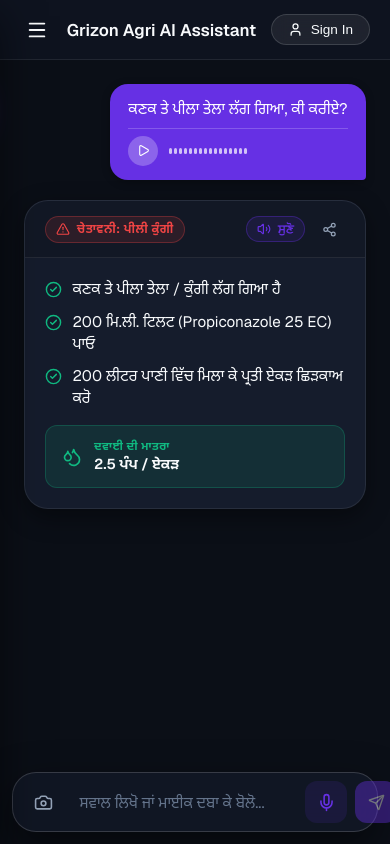
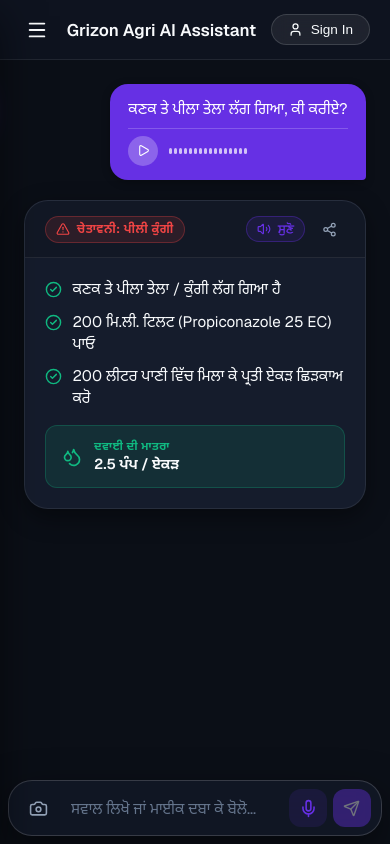
Before and after one commit to ShivamxRaj/grizonAgri, a React (Vite) app in the folder frontend/: page /chat in a window 390 px wide. Built offline with nearby package versions, Linux system fonts and the light colour scheme.

Commit message:
style: implement universal responsive layout for mobile, tablet, and desktop screens

```diff
--- a/frontend/src/styles/globals.css
+++ b/frontend/src/styles/globals.css
@@ -998,13 +998,19 @@ h1, h2, h3, h4, h5, h6 {
   to { opacity: 1; transform: translateY(0); }
 }
 
-/* Responsive adjustments */
+/* Universal Device Responsive Design System */
+.dock-text-input {
+  min-width: 0;
+}
+
 @media (max-width: 768px) {
   .app-sidebar {
     position: fixed;
     top: 0;
     left: 0;
     bottom: 0;
+    width: 280px;
+    z-index: 999;
     transform: translateX(-100%);
     box-shadow: var(--shadow-lg);
   }
@@ -1019,15 +1025,64 @@ h1, h2, h3, h4, h5, h6 {
 
   .prompt-chips-grid {
     grid-template-columns: 1fr;
+    gap: 0.6rem;
   }
 
   .floating-dock-container {
-    width: calc(100% - 1.5rem);
-    bottom: 0.75rem;
+    width: calc(100% - 1rem);
+    bottom: 0.5rem;
   }
 
+  .dock-controls-row {
+    gap: 0.35rem;
+  }
+
+  .dock-action-btn, .mic-btn-dock, .send-btn-dock {
+    width: 38px;
+    height: 38px;
+  }
+
   .message-bubble {
-    max-width: 90%;
+    max-width: 92%;
+    font-size: 0.9rem;
+  }
+
+  .card-header-bar {
+    flex-wrap: wrap;
+    gap: 0.5rem;
+  }
+
+  .page-container {
+    padding: 1rem 0.75rem 6rem 0.75rem;
+  }
+
+  .grid-cards {
+    grid-template-columns: 1fr;
+  }
+
+  .welcome-title {
+    font-size: 1.4rem;
+  }
+
+  .welcome-subtitle {
+    font-size: 0.85rem;
+  }
+}
+
+@media (max-width: 480px) {
+  .header-brand-title {
+    display: none;
+  }
+
+  .auth-modal-card {
+    padding: 1.25rem 1rem;
+    max-width: 95%;
+  }
+
+  .auth-otp-box {
+    width: 36px;
+    height: 44px;
+    font-size: 1.15rem;
   }
 }
 
```
